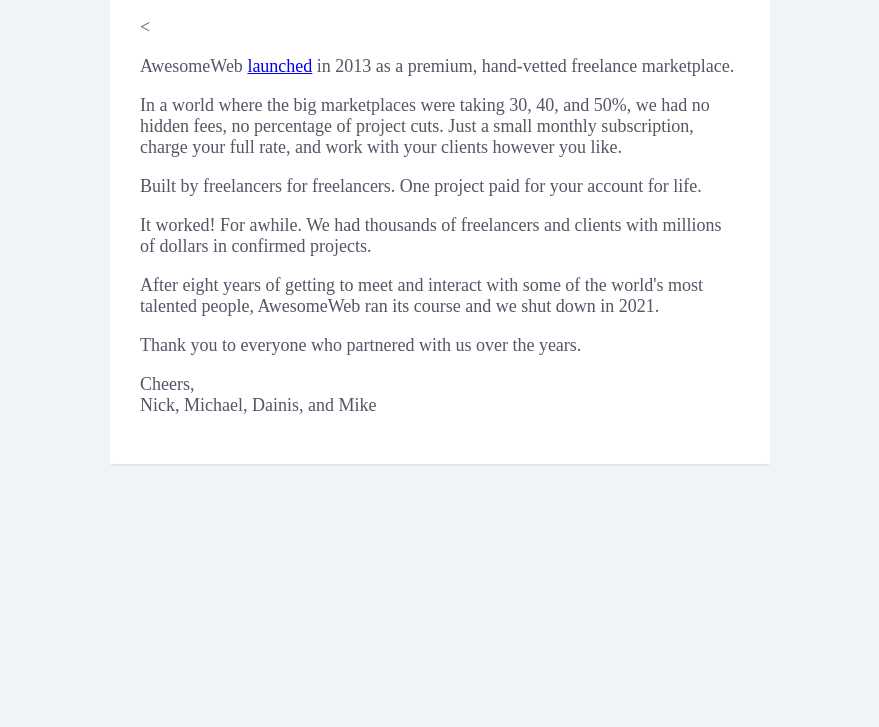
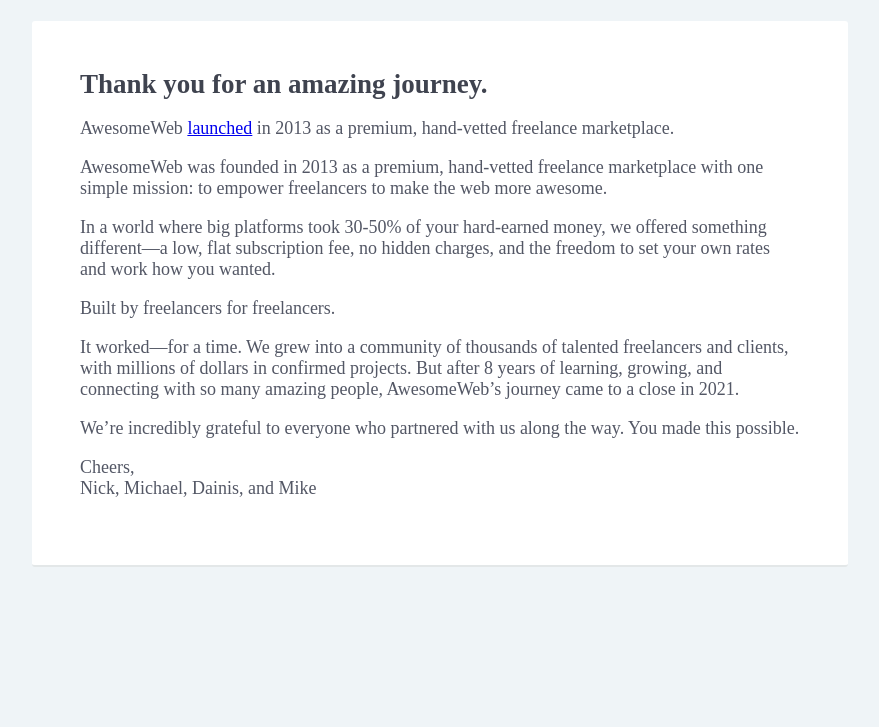
Before and after one commit to wntart/awesomeweb.github.io, a plain HTML site: page index.html in a window 1280 px wide. Shown: the part 73-800 px from the top of the page, without its empty margins (200-1079 px from the left). Drawn offline with Linux system fonts and the light colour scheme.

Commit message:
Update index.html

```diff
--- a/index.html
+++ b/index.html
@@ -9,19 +9,19 @@
     background-color: #EFF4F7;
     color: #535765;
     font-family: proxima-nova, san-serif;
-    font-size:18px;
+    font-size:1.125rem;
   }
   div.header {
-    margin: 15px auto;
+    margin: 2rem auto;
     text-align: center;
   }
   div.content {
     background:#FFFFFF;
     border-bottom: 2px solid #E3E7E8;
     border-radius:3px;
-    margin:15px auto;
-    max-width: 600px;
-    padding:30px;
+    margin:2rem auto;
+    max-width: 720px;
+    padding:3rem;
   }
   h1 {
     color:#3F434F;
@@ -46,17 +46,19 @@
     <a href="/"><img src="//d1q7h0w9c0hiav.cloudfront.net/error_pages/red_2x.png" alt="AwesomeWeb" width="169" height="25" /></a>
   </div>
   <div class="content">
-    <<p>AwesomeWeb <a href="https://medium.com/awesome-websites/the-148-word-email-that-sold-out-100-spots-in-99-minutes-4828a6f93961" title="AwesomeWeb launch email">launched</a> in 2013 as a premium, hand-vetted freelance marketplace.</p>
 
-	<p>In a world where the big marketplaces were taking 30, 40, and 50%, we had no hidden fees, no percentage of project cuts. Just a small monthly subscription, charge your full rate, and work with your clients however you like.</p>
+  	<h1>Thank you for an amazing journey.</h1>
+    <p>AwesomeWeb <a href="https://medium.com/awesome-websites/the-148-word-email-that-sold-out-100-spots-in-99-minutes-4828a6f93961" title="AwesomeWeb launch email">launched</a> in 2013 as a premium, hand-vetted freelance marketplace.</p>
 
-	<p>Built by freelancers for freelancers. One project paid for your account for life.</p>
+    <p>AwesomeWeb was founded in 2013 as a premium, hand-vetted freelance marketplace with one simple mission: to empower freelancers to make the web more awesome.</p>
 
-	<p>It worked! For awhile. We had thousands of freelancers and clients with millions of dollars in confirmed projects.</p>
+    <p>In a world where big platforms took 30-50% of your hard-earned money, we offered something different—a low, flat subscription fee, no hidden charges, and the freedom to set your own rates and work how you wanted.</p>
 
-	<p>After eight years of getting to meet and interact with some of the world's most talented people, AwesomeWeb ran its course and we shut down in 2021.</p>
+	<p>Built by freelancers for freelancers.</p>
 
-	<p>Thank you to everyone who partnered with us over the years.</p>
+	<p>It worked—for a time. We grew into a community of thousands of talented freelancers and clients, with millions of dollars in confirmed projects. But after 8 years of learning, growing, and connecting with so many amazing people, AwesomeWeb’s journey came to a close in 2021.</p>
+
+	<p>We’re incredibly grateful to everyone who partnered with us along the way. You made this possible.</p>
 
 	<p>Cheers,<br/>
 	Nick, Michael, Dainis, and Mike</p>
```
